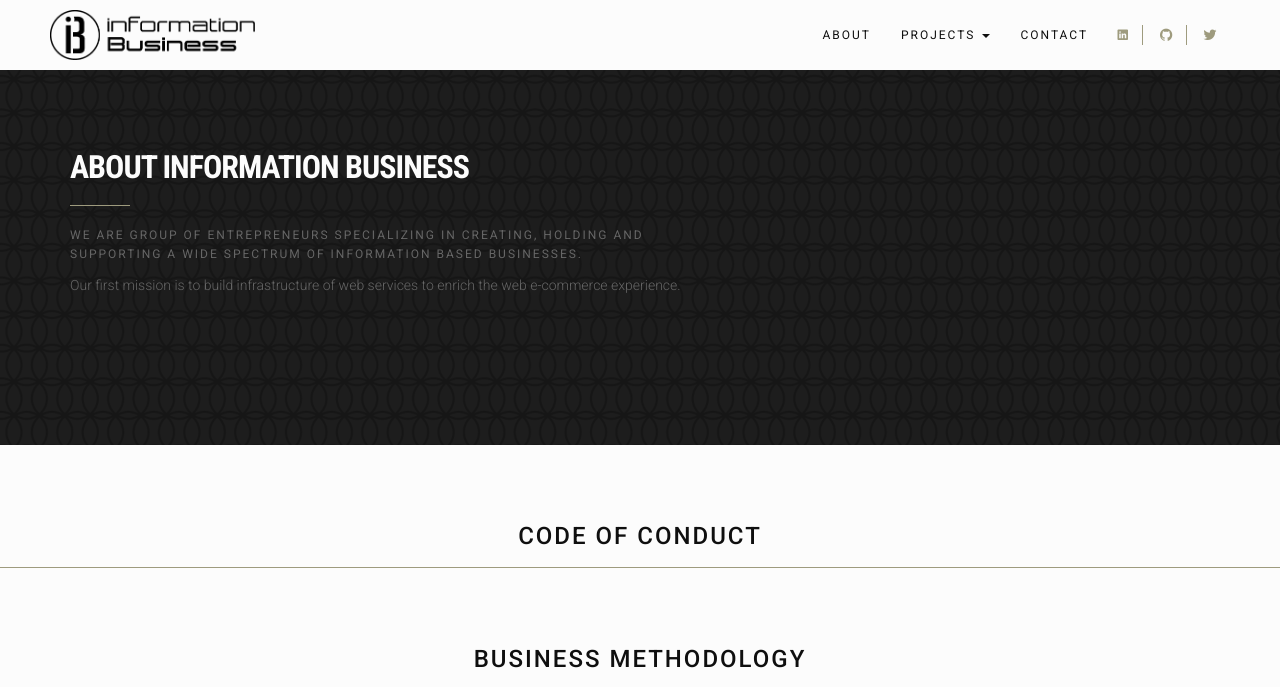
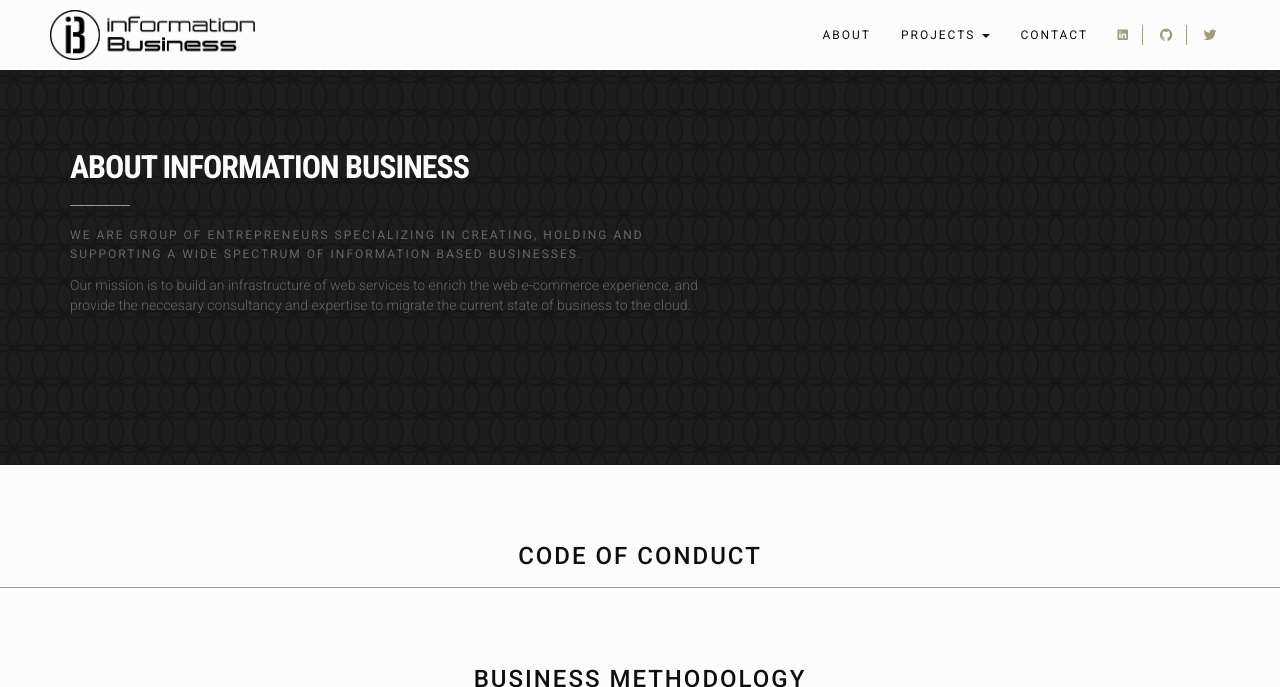
Before and after one commit to iBiziness/iBusiness.sa, a Jekyll site: the page built from about.html, in a window 1280 px wide and 900 px high, cut to the strip 0-687 px from the top of the window. Built offline with Jekyll 4.4.1, drawn with Linux system fonts in a browser that asks for light colours; some web fonts are replaced.

Commit message:
Updated _config.yml

```diff
--- a/_config.yml
+++ b/_config.yml
@@ -7,7 +7,7 @@ description: > # this means to ignore newlines until "baseurl:"
 # About Section
 about: We are group of entrepreneurs specializing in creating, holding and supporting a wide spectrum of information based businesses.
 mission:
-  - Our first mission is to build infrastructure of web services to enrich the web e-commerce experience.
+  - Our mission is to build an infrastructure of web services to enrich the web e-commerce experience, and provide the neccesary consultancy and expertise to migrate the current state of business to the cloud.
 
 # Contact Information
 telephone: +966508947779
```
